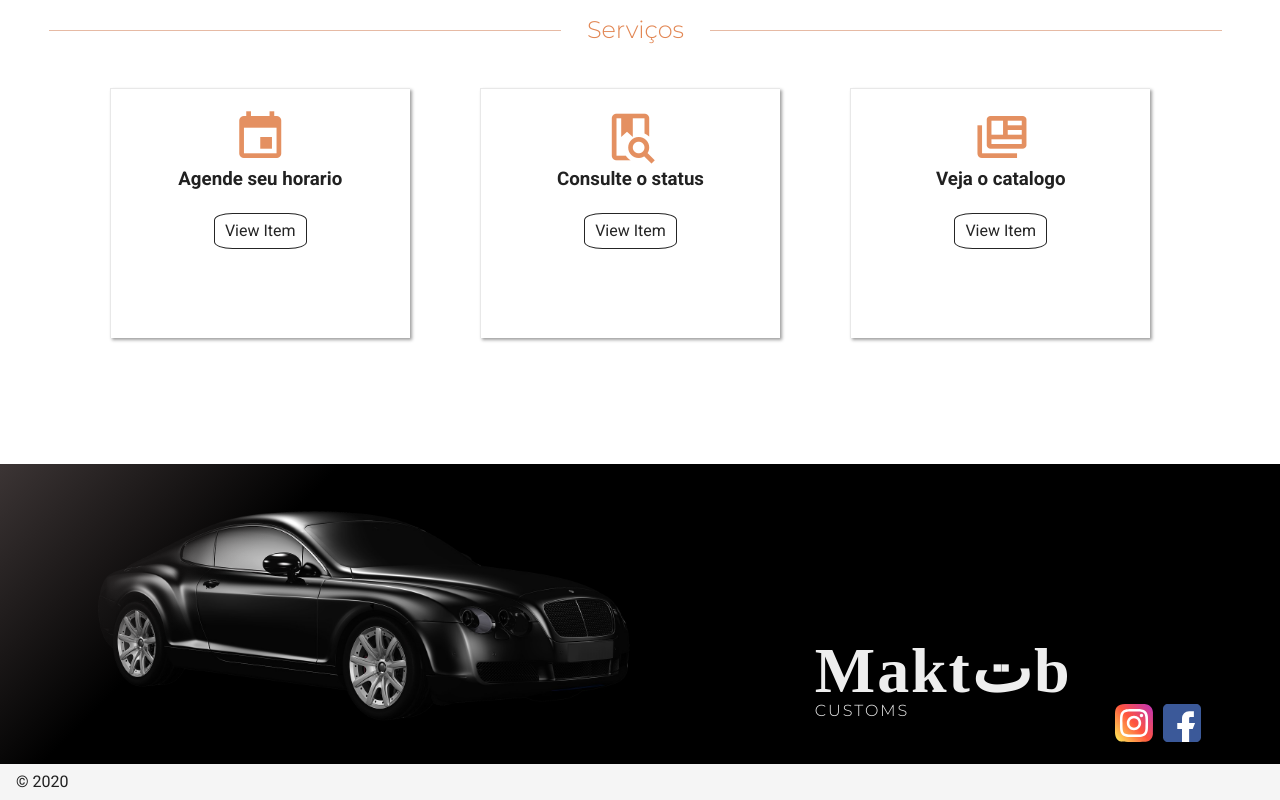
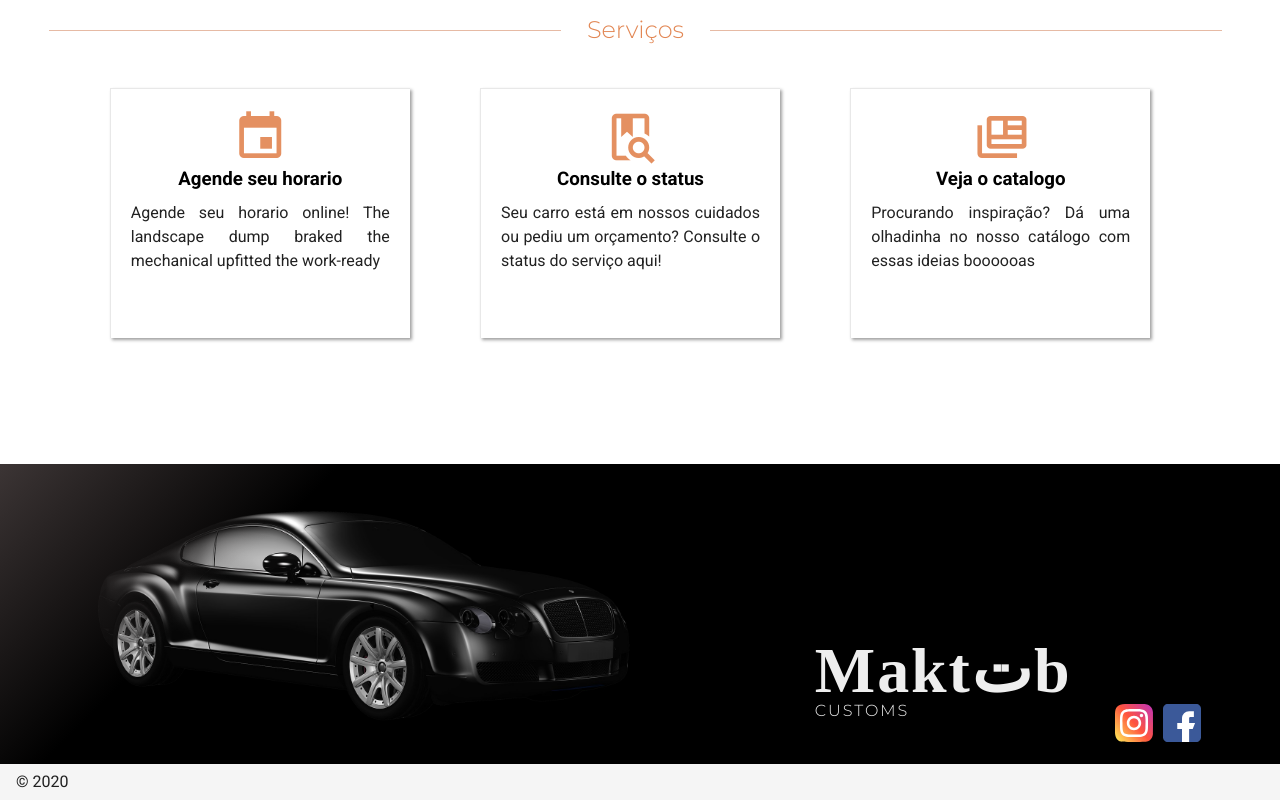
Before and after one commit to 1995-Matheus-Lima/maktub-customs, a Nuxt app: page / in a window 1280 px wide. Built offline with nearby package versions, Linux system fonts and the light colour scheme; a web font is replaced by a local one.

Commit message:
Description and link to title

```diff
--- a/components/Service.vue
+++ b/components/Service.vue
@@ -2,11 +2,10 @@
 <template >
   <div class="item">
     <v-icon class="icon">{{item.img}}</v-icon>
-    <h3>{{item.title}}</h3>
-    <h4></h4>
     <NuxtLink :to="`/${item.route}`">
-      <button class="multi-item">  View Item </button>
+      <h3 class="item-link">{{item.title}}</h3>
     </NuxtLink>
+    <p class="description">{{item.description}}</p>
   </div>
 </template>
 
@@ -40,11 +39,16 @@
     font-size: 56px;
     color: #E49061
   }
-  template::before,template::after{
-    contain:"";
-    display:table;
-    clear:both
+  .v-application a {
+    text-decoration: none;
+    color: black;
   }
+
+  .description {
+    text-align: justify;
+    margin-top: 1vmin;
+  }
+
   .multi-item{
     border: 1px solid ;
     border-radius: 20%;
@@ -53,7 +57,9 @@
     margin-top:20px;
 
   }
-  .multi-item:hover{
+  .multi-item:hover,
+  .item-link:hover
+  {
      color:#E49061;
    }
 
--- a/components/ServicesList.vue
+++ b/components/ServicesList.vue
@@ -18,19 +18,22 @@
             id: 'agenda',
             img: 'mdi-calendar',
             route: 'agenda',
-            title: 'Agende seu horario'
+            title: 'Agende seu horario',
+            description: 'Agende seu horario online! The landscape dump braked the mechanical upfitted the work-ready'
           },
           {
             id: 'consulta',
             img: 'mdi-book-search-outline',
             route: 'consulta',
-            title: 'Consulte o status'
+            title: 'Consulte o status',
+            description: 'Seu carro está em nossos cuidados ou pediu um orçamento? Consulte o status do serviço aqui!'
           },
           {
             id: 'catalogo',
             img: 'mdi-newspaper-variant-multiple',
             route: 'catalogo',
-            title: 'Veja o catalogo'
+            title: 'Veja o catalogo',
+            description: 'Procurando inspiração? Dá uma olhadinha no nosso catálogo com essas ideias boooooas'
           },
       ]
     },
```
